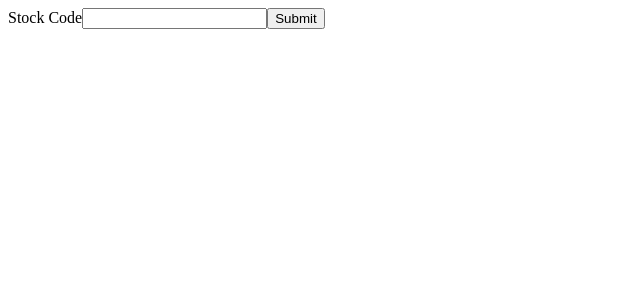
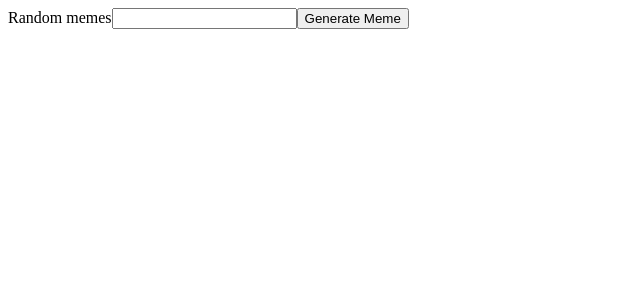
Before and after one commit to 1609Shaneeza/KA1_demo, a React (Vite) app: page / in a window 1280 px wide. Shown: the top 300 px of the page, without its empty margins (0-640 px from the left). Built offline with nearby package versions, Linux system fonts and the light colour scheme.

Commit message:
Music API

```diff
--- a/src/App.tsx
+++ b/src/App.tsx
@@ -1,9 +1,9 @@
-import StockSearcher from "./StockSearcher"
+import Music from "./Music";
 function App() {
 
   return (
     <>
-    <StockSearcher/>
+    <Music/>
     </>
   )
 }
--- /dev/null
+++ b/src/Music.tsx
@@ -0,0 +1,62 @@
+import axios from "axios";
+import { FormEvent, useState } from "react";
+
+function Music() {
+    const [music, setMValue] = useState("");
+    const [MusicV, setMusicV] = useState("");
+    const [errorMessage, setErrorMessage] = useState("");
+
+    const handleClick = async (e: FormEvent) => {
+        e.preventDefault();
+        setMusicV("");
+        setErrorMessage("");
+
+        const options = {
+            method: 'POST',
+            params: {
+                image: 'Bernie_I_Am_Once_Again_Asking_For_Your_Support',
+                // api_key:  "dc6zaTOxFJmzC",
+
+            },
+            headers: {
+                'content-type': 'application/json',
+                'X-RapidAPI-Key': 'f1fa39c5a1mshd7d4aeda7438503p1fc874jsna8801761a6c2',
+                'X-RapidAPI-Host': 'meme-generator-and-template-database.p.rapidapi.com'
+            }
+
+        };
+
+        try {
+            const response = await axios.get('https://meme-generator-and-template-database.p.rapidapi.com/template/Bernie_I_Am_Once_Again_Asking_For_Your_Support',{
+                params: options,
+            });
+            const timeSeries = response?.data["Meme(10)"]
+            if (timeSeries) {
+                const latestTime = Object.keys(timeSeries)[0];
+                setMusicV(timeSeries[latestTime]["4.close"]);
+            } else{
+                throw Error("Invalid Response Format")
+            }
+        } catch (error) {
+            setErrorMessage(String(error));
+        }
+    }
+
+    return(
+        <>
+        <form onSubmit={handleClick}>
+            <label htmlFor="RAndom">Random memes</label>
+            <input
+            type="text"
+            id="VRandom"
+            autoComplete="off"
+            onChange={(e) => setMValue(e.target.value)}
+            value={music}
+            />
+            <button>Generate Meme</button>
+        </form>
+        </>
+    )
+};
+
+export default Music;
```
